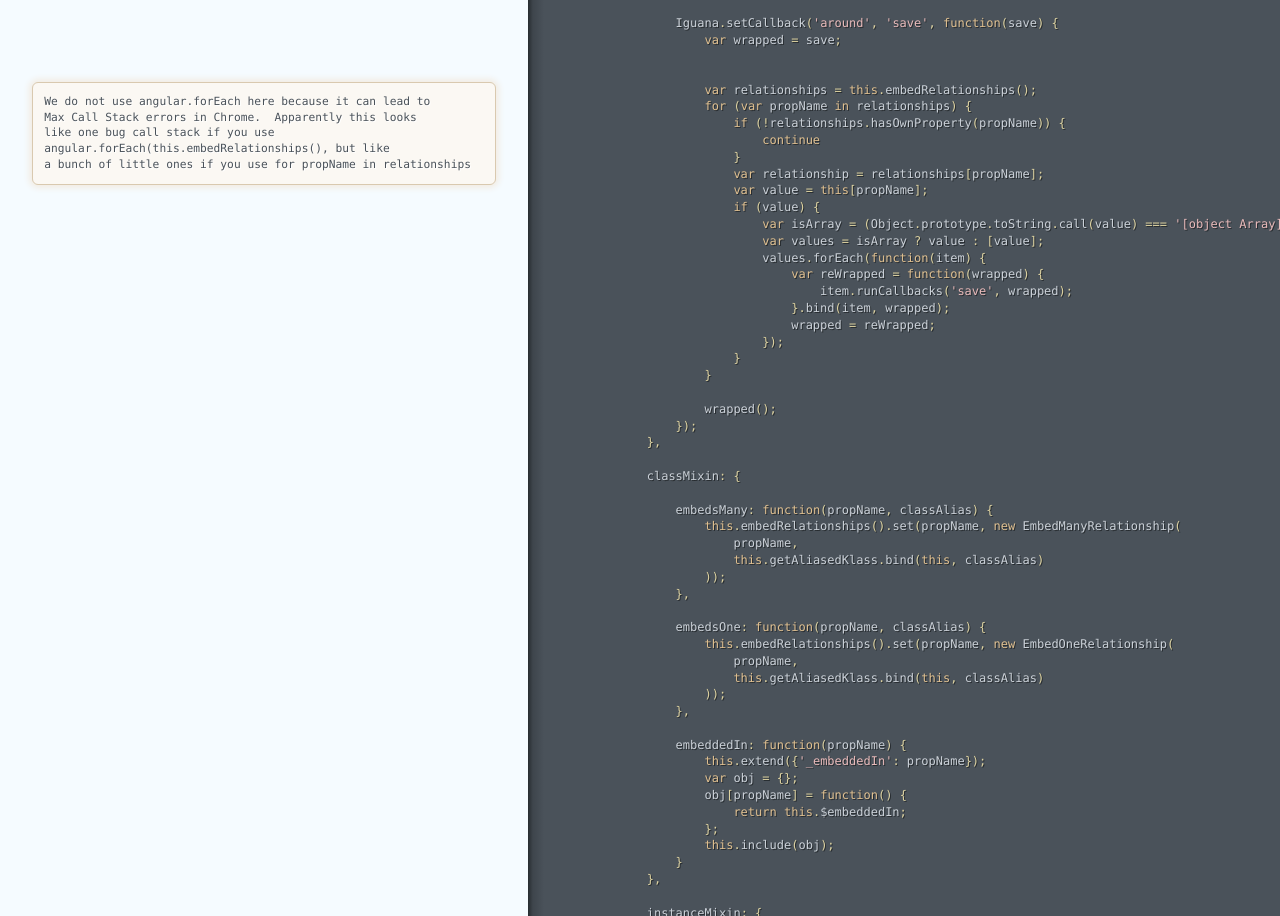
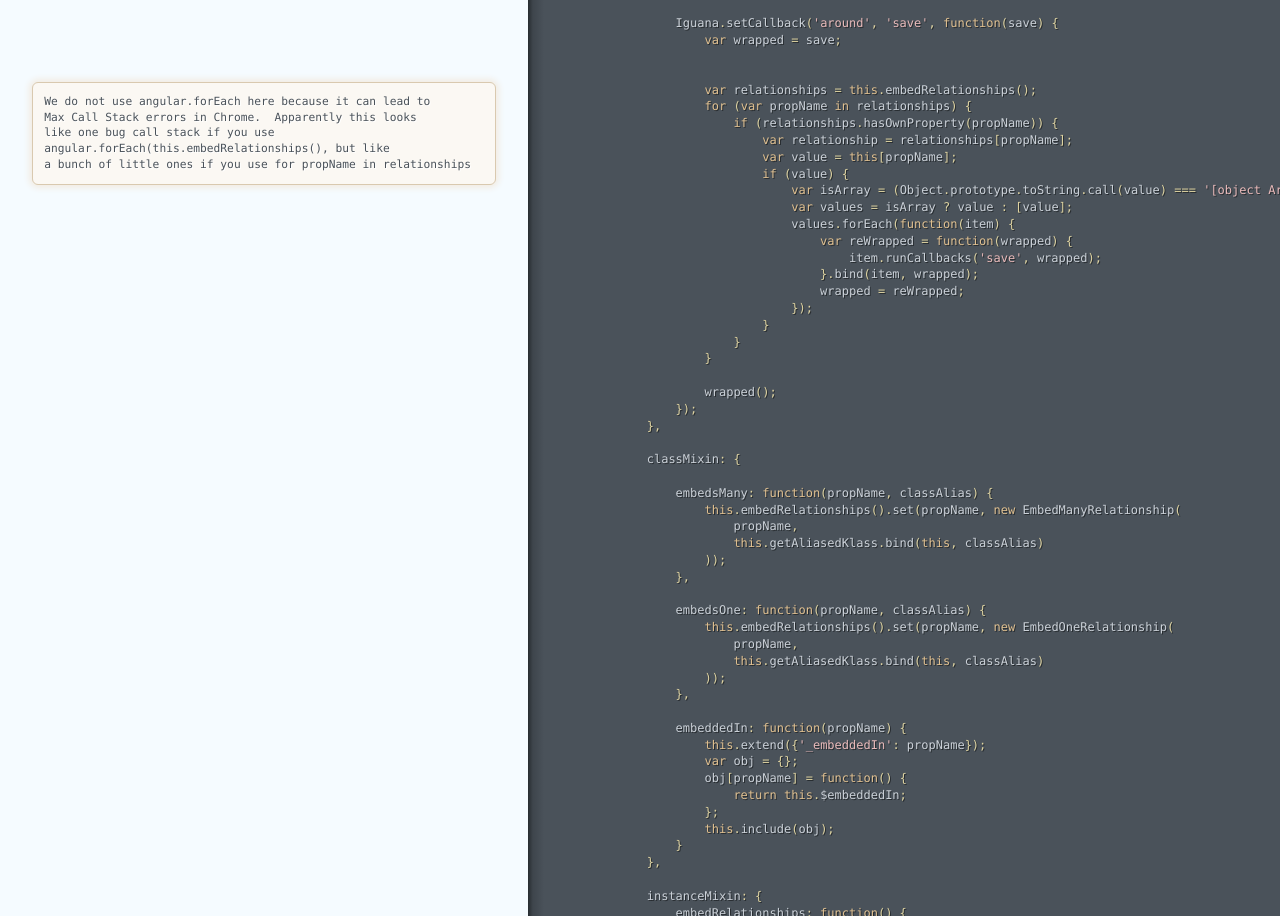
Before and after one commit to quanticedu/iguana, a website: page doc/scripts/embeds.html in a window 1280 px wide. Shown: the part 1023-1939 px from the top of the page. Drawn offline with Linux system fonts and the light colour scheme.

Commit message:
Updating docs

```diff
--- a/bower.json
+++ b/bower.json
@@ -1,6 +1,6 @@
 {
     "name": "iguana",
-    "version": "0.0.17",
+    "version": "0.0.18",
     "main": "./dist/iguana.js",
     "dependencies": {
         "angular": ">1.0.0",
--- a/doc/scripts/embeds.html
+++ b/doc/scripts/embeds.html
@@ -64,9 +64,7 @@ angular.forEach(this.embedRelationships(), but like
 a bunch of little ones if you use for propName in relationships
 </code></pre></div></div><div class="code"><div class="wrapper">                    <span class="kd">var</span> <span class="nx">relationships</span> <span class="o">=</span> <span class="k">this</span><span class="p">.</span><span class="nx">embedRelationships</span><span class="p">();</span>
                     <span class="k">for</span> <span class="p">(</span><span class="kd">var</span> <span class="nx">propName</span> <span class="k">in</span> <span class="nx">relationships</span><span class="p">)</span> <span class="p">{</span>
-                        <span class="k">if</span> <span class="p">(</span><span class="o">!</span><span class="nx">relationships</span><span class="p">.</span><span class="nx">hasOwnProperty</span><span class="p">(</span><span class="nx">propName</span><span class="p">))</span> <span class="p">{</span>
-                            <span class="k">continue</span>
-                        <span class="p">}</span>
+                        <span class="k">if</span> <span class="p">(</span><span class="nx">relationships</span><span class="p">.</span><span class="nx">hasOwnProperty</span><span class="p">(</span><span class="nx">propName</span><span class="p">))</span> <span class="p">{</span>
                             <span class="kd">var</span> <span class="nx">relationship</span> <span class="o">=</span> <span class="nx">relationships</span><span class="p">[</span><span class="nx">propName</span><span class="p">];</span>
                             <span class="kd">var</span> <span class="nx">value</span> <span class="o">=</span> <span class="k">this</span><span class="p">[</span><span class="nx">propName</span><span class="p">];</span>
                             <span class="k">if</span> <span class="p">(</span><span class="nx">value</span><span class="p">)</span> <span class="p">{</span>
@@ -78,6 +76,7 @@ a bunch of little ones if you use for propName in relationships
                                     <span class="p">}.</span><span class="nx">bind</span><span class="p">(</span><span class="nx">item</span><span class="p">,</span> <span class="nx">wrapped</span><span class="p">);</span>
                                     <span class="nx">wrapped</span> <span class="o">=</span> <span class="nx">reWrapped</span><span class="p">;</span>
                                 <span class="p">});</span>
+                            <span class="p">}</span>
                         <span class="p">}</span>
                     <span class="p">}</span>
 
--- a/scripts/embeds.js
+++ b/scripts/embeds.js
@@ -71,9 +71,7 @@
                     */
                     var relationships = this.embedRelationships();
                     for (var propName in relationships) {
-                        if (!relationships.hasOwnProperty(propName)) {
-                            continue
-                        }
+                        if (relationships.hasOwnProperty(propName)) {
                             var relationship = relationships[propName];
                             var value = this[propName];
                             if (value) {
@@ -85,6 +83,7 @@
                                     }.bind(item, wrapped);
                                     wrapped = reWrapped;
                                 });
+                            }
                         }
                     }
 
```
Also changed, not shown: dist/iguana.js. Lines whose indentation alone changed are shown as unchanged.
